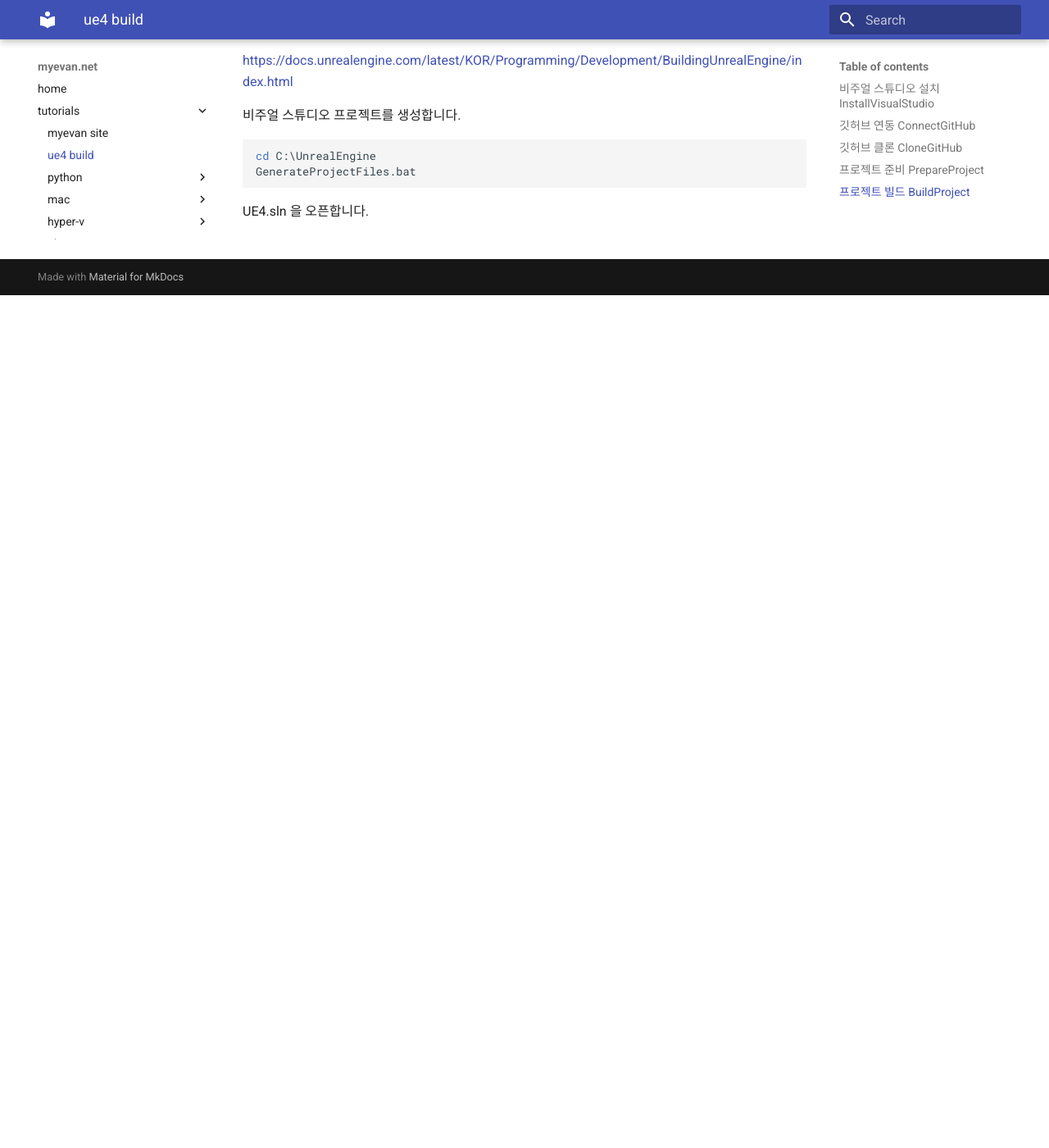
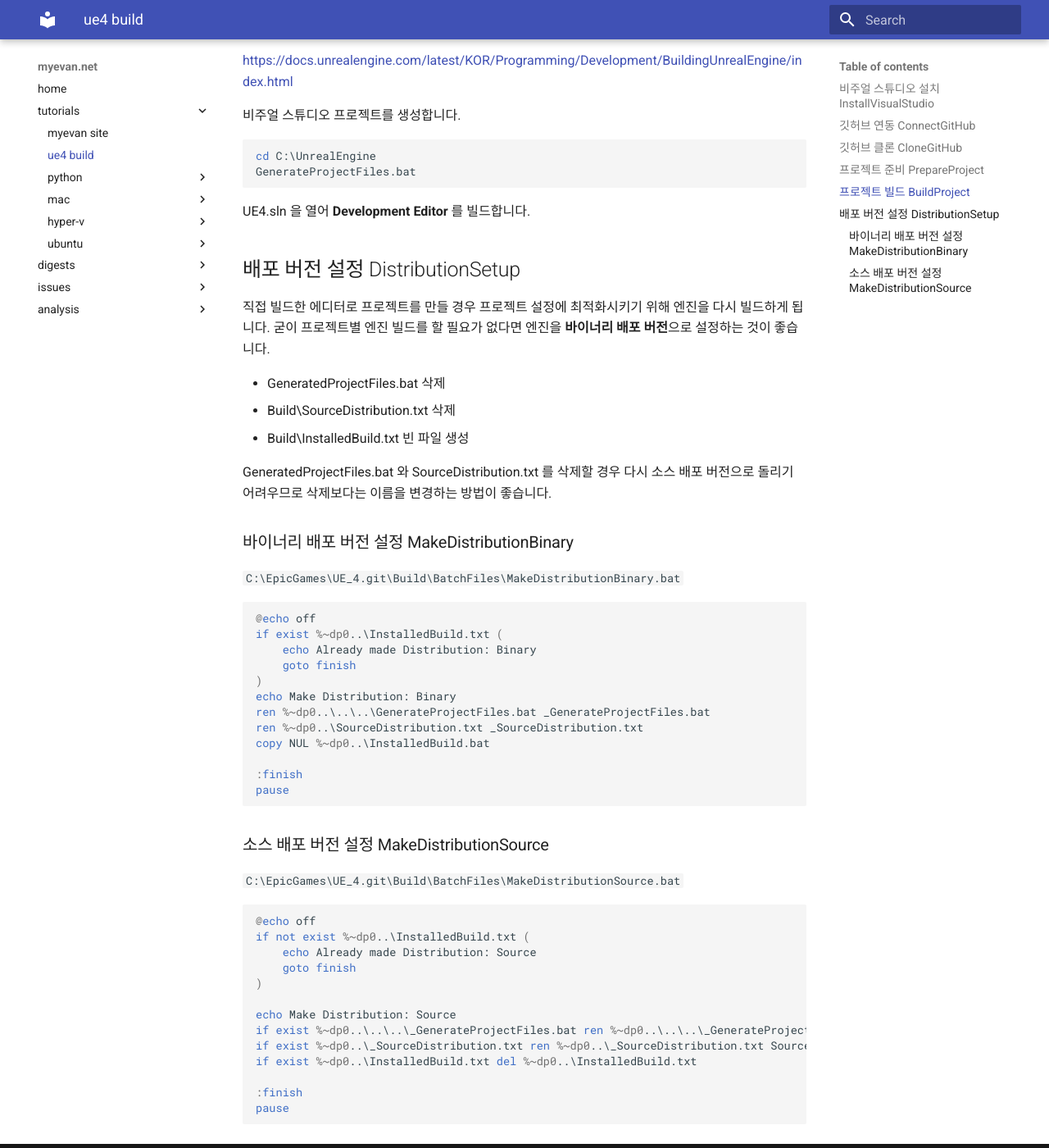
Before and after one commit to myevan/myevan-home, an MkDocs documentation site: the page built from docs/ue4_windows_build_tutorial.md, in a window 1280 px wide and 1400 px high, scrolled down 1040 px. Shown: the whole window at 82% size. Built offline with MkDocs 1.6.1 and Material for MkDocs 9.7.7, drawn with Linux system fonts in a browser that asks for light colours; old or Windows-style settings are respelled for this version of MkDocs.

Commit message:
언리얼 엔진 빌드: 배포 버전 설정 추가

````diff
--- a/docs/ue4_windows_build_tutorial.md
+++ b/docs/ue4_windows_build_tutorial.md
@@ -44,4 +44,54 @@ Setup.bat
     cd C:\UnrealEngine
     GenerateProjectFiles.bat
 
- UE4.sln 을 오픈합니다.
+UE4.sln 을 열어 **Development Editor** 를 빌드합니다.
+
+
+## 배포 버전 설정 DistributionSetup
+
+직접 빌드한 에디터로 프로젝트를 만들 경우 프로젝트 설정에 최적화시키기 위해 엔진을 다시 빌드하게 됩니다. 굳이 프로젝트별 엔진 빌드를 할 필요가 없다면 엔진을 **바이너리 배포 버전**으로 설정하는 것이 좋습니다.
+
+* GeneratedProjectFiles.bat 삭제
+* Build\SourceDistribution.txt 삭제
+* Build\InstalledBuild.txt 빈 파일 생성
+
+GeneratedProjectFiles.bat 와 SourceDistribution.txt 를 삭제할 경우 다시 소스 배포 버전으로 돌리기 어려우므로 삭제보다는 이름을 변경하는 방법이 좋습니다.
+
+### 바이너리 배포 버전 설정 MakeDistributionBinary
+
+`C:\EpicGames\UE_4.git\Build\BatchFiles\MakeDistributionBinary.bat`
+
+```bat
+@echo off
+if exist %~dp0..\InstalledBuild.txt (
+	echo Already made Distribution: Binary
+	goto finish
+)
+echo Make Distribution: Binary
+ren %~dp0..\..\..\GenerateProjectFiles.bat _GenerateProjectFiles.bat
+ren %~dp0..\SourceDistribution.txt _SourceDistribution.txt
+copy NUL %~dp0..\InstalledBuild.bat
+
+:finish
+pause
+```
+
+### 소스 배포 버전 설정 MakeDistributionSource
+
+`C:\EpicGames\UE_4.git\Build\BatchFiles\MakeDistributionSource.bat`
+
+```bat
+@echo off
+if not exist %~dp0..\InstalledBuild.txt (
+	echo Already made Distribution: Source
+	goto finish
+)
+
+echo Make Distribution: Source
+if exist %~dp0..\..\..\_GenerateProjectFiles.bat ren %~dp0..\..\..\_GenerateProjectFiles.bat GenerateProjectFiles.bat
+if exist %~dp0..\_SourceDistribution.txt ren %~dp0..\_SourceDistribution.txt SourceDistribution.txt
+if exist %~dp0..\InstalledBuild.txt del %~dp0..\InstalledBuild.txt
+
+:finish
+pause
+```
````
